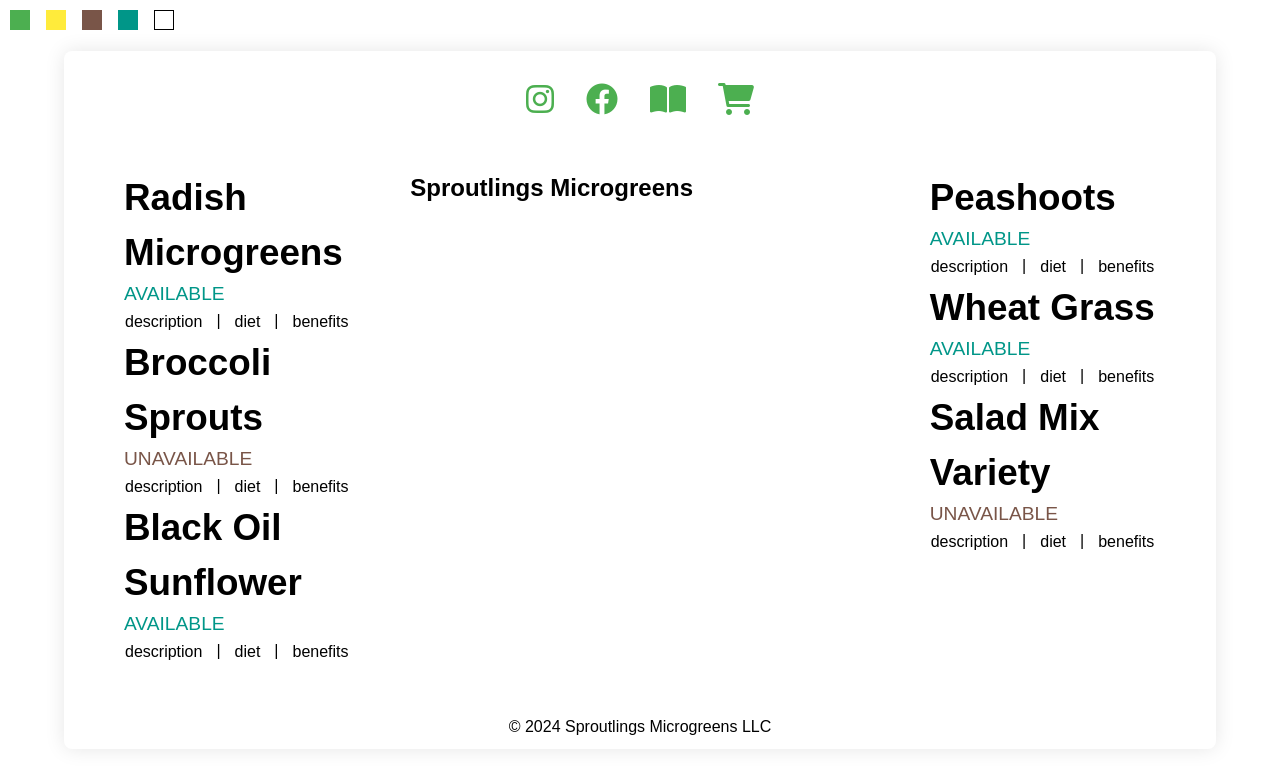
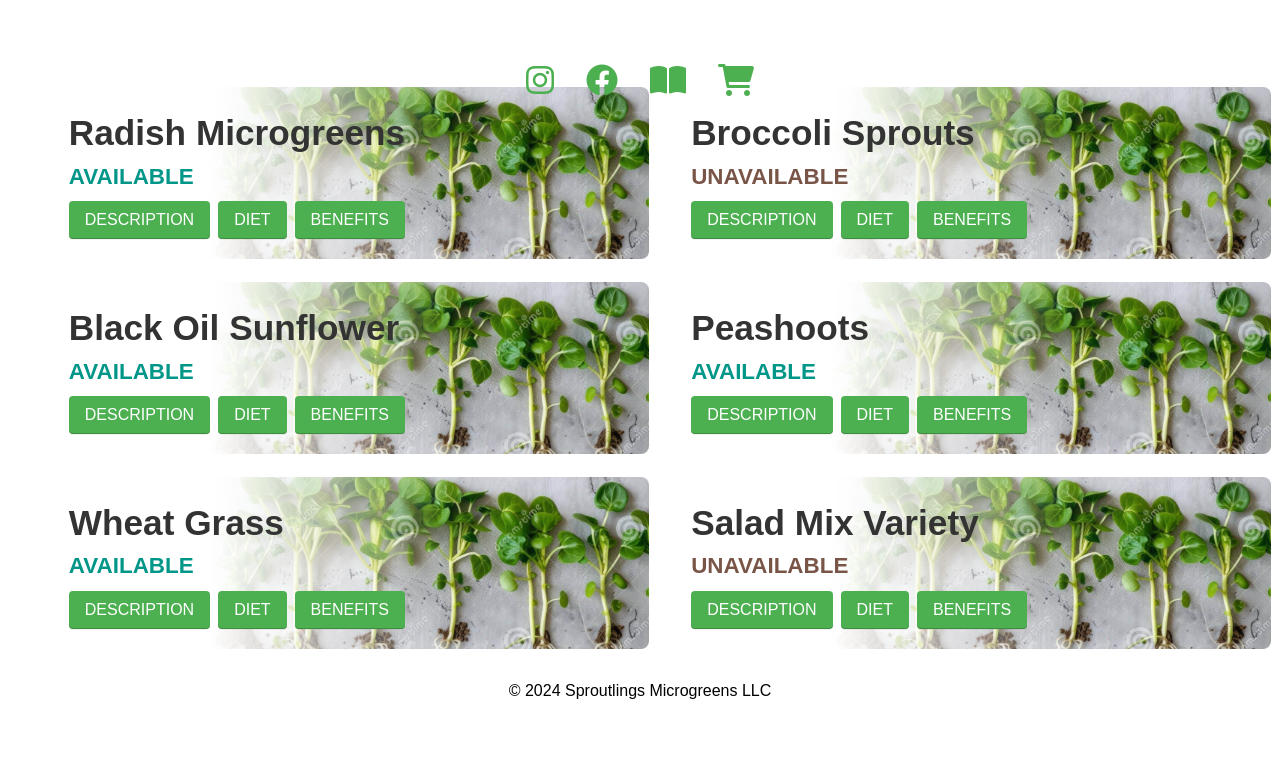
Before and after one commit to dev-montgomery/sproutlings, a React (Create React App) app: page / in a window 1280 px wide. Shown: the top 774 px of the page. Built offline with nearby package versions, Linux system fonts and the light colour scheme.

Commit message:
styling main content

```diff
--- a/src/App.js
+++ b/src/App.js
@@ -183,8 +183,7 @@
   microgreens.wheatgrass.availability = true;
   microgreens.saladmix.availability = false;
 
-  // jsx variables ----------------------------------------------
-  const leftside = Object.keys(microgreens).slice(0, 3).map((key) => {
+  const products = Object.keys(microgreens).map((key) => {
     const microgreen = microgreens[key];
     return (
       <li key={key} className="left-side">
@@ -201,35 +200,9 @@
     );
   });
 
-  const rightside = Object.keys(microgreens).slice(3).map((key) => {
-    const microgreen = microgreens[key];
-    return (
-      <li key={key} className="right-side">
-        <Card
-          updateCurrContent={updateCurrContent}
-          name={microgreen.name}
-          description={microgreen.description}
-          diet={microgreen.diet}
-          benefits={microgreen.benefits}
-          price={microgreen.price}
-          availability={microgreen.availability}
-        />
-      </li>
-    );
-  });
-
   return (
     <div className="App">
       <div className="app-container">
-
-        <div className="color-scheme">
-          <div className="c1 cd"></div>
-          <div className="c2 cd"></div>
-          <div className="c3 cd"></div>
-          <div className="c4 cd"></div>
-          <div className="c5 cd"></div>
-        </div>
-
         <header>
           <nav>
             <ul class="nav-icons">
@@ -258,16 +231,8 @@
         </header>
 
         <main>
-          <ul className="left-side-container">
-            {leftside}
-          </ul>
-
-          <section>
-            <h2>Sproutlings Microgreens</h2>
-          </section>
-
-          <ul className="right-side-container">
-            {rightside}
+          <ul className="products-container">
+            {products}
           </ul>
         </main>
 
--- a/src/components/Card.js
+++ b/src/components/Card.js
@@ -38,11 +38,9 @@
       <h2 className="primary">{name}</h2>
       <p className={availability ? "green-available availability" : "brown-unavailable availability"}>{availability ? "AVAILABLE" : "UNAVAILABLE"}</p>
       <div className="card-info">
-        <button className="card-btn" onClick={() => updateCurrContent(description)}>description</button>
-        <p>|</p>
-        <button className="card-btn" onClick={() => updateCurrContent(dietSection)}>diet</button>
-        <p>|</p>
-        <button className="card-btn" onClick={() => updateCurrContent(benefitsSection)}>benefits</button>
+        <button className="card-btn" onClick={() => updateCurrContent(description)}>DESCRIPTION</button>
+        <button className="card-btn" onClick={() => updateCurrContent(dietSection)}>DIET</button>
+        <button className="card-btn" onClick={() => updateCurrContent(benefitsSection)}>BENEFITS</button>
       </div>
     </div>
   )
--- a/src/components/Contact.js
+++ b/src/components/Contact.js
@@ -2,7 +2,7 @@
 
 const Contact = () => {
   return (
-    <div className='contact-container'>
+    <section className='contact-container'>
       <h2>Thank you for your interest in our microgreens!</h2>
       <p>explanation of when to order, when to pay, and when orders are sent</p>
 
@@ -27,7 +27,7 @@
       <p>Call us directly to place your order. Our friendly staff will assist you in confirming availability and completing your order:</p>
       <p>Contact Number: (555)123-4567</p>
       <p>We look forward to serving you and ensuring you receive the freshest microgreens for your culinary and health needs. Thank you for choosing us!</p>
-    </div>
+    </section>
   )
 };
 
--- a/src/components/Story.js
+++ b/src/components/Story.js
@@ -2,7 +2,7 @@
 
 const Story = () => {
   return (
-    <div className='story-container'>
+    <section className='story-container'>
       <h2>Find New Roads. | Eat Fresh. | Live Mas.</h2>
 
       <p>Sproutlings is our venture to explore the viability of a microgreens business here on the Kitsap Peninsula. If you're unfamiliar with microgreens, they have the potential to be a game-changer. It's kind of like having Google Maps when you're on vacation. It's like a box-cutter after Prime Day. It's a CPAP machine for those with sleep apnea. It's duct tape. It's clorox wipes. It's a bidet. The point is: microgreens can meaningfully impact your life. Incorporating two ounces of microgreens into your daily diet can significantly enhance your health by providing a concentrated source of essential nutrients, antioxidants, and fiber. Microgreens are known to contain up to 40 times higher levels of vital nutrients compared to their mature counterparts. Regular consumption can help reduce inflammation, improve heart health by lowering cholesterol and blood pressure, support digestive health through increased fiber intake, and boost the immune system due to their rich antioxidant content. This small addition to your diet can lead to substantial improvements in overall well-being and disease prevention.</p>
@@ -16,7 +16,7 @@
       <p>If you're not inclined to grow your own microgreens, consider purchasing ours and discover how they can enhance your diet and health. Our microgreens are cultivated in a controlled indoor environment, ensuring consistent temperature regulation and protection from pests. We maintain strict hygiene standards with clean equipment, hand hygiene practices, and the use of sterile gloves. Choosing high-quality, untreated seeds from trusted suppliers minimizes contamination risks, while nutrient-dense soil promotes the growth of nutrient-rich microgreens. We prioritize clean, potable water for irrigation, employing bottom-watering techniques to keep foliage dry and prevent fungal issues and rot. To further mitigate risks, we enhance air quality with purifiers and fans, and provide optimal full-spectrum lighting to simulate natural light cycles.</p>
 
       <p>a closing word</p>
-    </div>
+    </section>
   )
 };
 
--- a/src/index.css
+++ b/src/index.css
@@ -7,61 +7,23 @@
   --cool-teal: #009688;
 }
 
-.color-scheme {
-  position: absolute;
-  top: 10px;
-  left: 10px;
+/* APP STYLES */
+.app-container {
   display: flex;
-  flex-direction: row;
-  gap: 1rem;
+  flex-direction: column;
+  align-items: center;
+  justify-content: center;
+  min-width: 100vw;
+  min-height: 100vh;
+  min-height: 100dvh;
 }
 
-.color-scheme .cd {
-  width: 20px;
-  height: 20px;
-}
-
-.c1 {
-  background-color: var(--fresh-green);
-  border: 1px solid var(--fresh-green);
-}
-
-.c2 {
-  background-color: var(--sunny-yellow);
-  border: 1px solid var(--sunny-yellow);
-}
-
-.c3 {
-  background-color: var(--rich-earth-brown);
-  border: 1px solid var(--rich-earth-brown);
-}
-
-.c4 {
-  background-color: var(--cool-teal);
-  border: 1px solid var(--cool-teal);
-}
-
-.c5 {
-  background-color: var(--clean-white);
-  border: 1px solid black;
-}
-
-/* elements */
-.fa {
-  color: var(--fresh-green);
-  transition: color 0.5s ease;
-}
-
-.fa:hover {
-  color: var(--cool-teal);
-  cursor: pointer;
-}
-
-.primary {
-  font-size: 2.3rem;
-}
 /* HEADER STYLES */
 .nav-icons {
+  position: absolute;
+  top: 2rem;
+  left: 50%;
+  transform: translate(-50%, 0%);
   display: flex;
   flex-direction: row;
   justify-content: center;
@@ -101,54 +63,79 @@
   opacity: 1;
 }
 
-/* MAIN STYLES */
-.App {
-  display: flex;
-  flex-direction: column;
-  align-items: center;
-  justify-content: center;
-  min-height: 100vh;
-  min-height: 100dvh;
+.fa {
+  color: var(--fresh-green);
+  transition: color 0.3s ease-in-out;
 }
 
-.app-container {
-  width: 90%;
-  background-color: var(--clean-white, #FFFFFF);
-  border-radius: 8px;
-  box-shadow: 0 0 20px rgba(0, 0, 0, 0.1);
-  overflow: hidden;
+.fa:hover {
+  color: var(--cool-teal);
+  cursor: pointer;
 }
 
-main {
+/* MAIN STYLES */
+.products-container {
   display: grid;
-  grid-template-columns: 1fr 2fr 1fr;
-  gap: 20px;
+  grid-template-columns: repeat(2, 1fr);
+  grid-template-rows: repeat(3, 1fr);
+  gap: 1.4rem;
+  width: 100%;
+}
+
+.products-container .card {
+  background-color: var(--clean-white);
   padding: 20px;
+}
+
+/* card styles */
+.card {
+  border-radius: 8px;
+  padding: 1rem;
+  width: 600px;
+  height: 100%;
+  background-image: url('./assets/microgreens.png');
+  background-size: cover;
+  background-position: center;
+  background-repeat: no-repeat;
 }
 
 .card .card-info {
   display: flex;
   flex-direction: row;
-  margin-left: -5px;
   width: 100%;
   gap: 0.5rem;
 }
 
+.primary {
+  font-size: 2.2rem;
+  color: #333;
+}
+
 .card .card-info .card-btn {
-  border: none;
-  background: transparent;
+  display: inline-block;
+  outline: 0;
   cursor: pointer;
-  transition: background-color 1s ease-in;
-  /* transition: color 0.3s ease-out; */
+  text-align: center;
+  border: 0;
+  padding: 7px 16px;
+  min-height: 36px;
+  min-width: 36px;
+  color: var(--clean-white);
+  background: var(--fresh-green);
+  border-radius: 4px;
+  font-size: 1rem;
+  box-shadow: rgba(0, 0, 0, 0.05) 0px 1px 0px 0px, rgba(0, 0, 0, 0.2) 0px -1px 0px 0px inset;
 }
 
 .card .card-info .card-btn:hover {
-  background-color: var(--fresh-green);
+  background: var(--cool-teal);
   color: var(--clean-white);
 }
 
 .card .availability {
-  font-size: 1.2rem;
+  font-weight: 600;
+  font-size: 1.4rem;
+  margin-bottom: 8px;
 }
 
 .card .green-available {
@@ -159,7 +146,7 @@
   color: var(--rich-earth-brown);
 }
 
-/* FOOTER STYLE */
+/* FOOTER STYLES */
 footer {
   text-align: center;
   padding: 10px;
@@ -200,7 +187,7 @@
 }
 
 .close-window {
-  background-color: var(--sunny-yellow);
+  background-color: #333;
   color: var(--clean-white);
   padding: 0 10px;
   border-radius: 50%;
```
Also changed, not shown: src/assets/microgreens.jpg (added), src/assets/microgreens.png (added).
